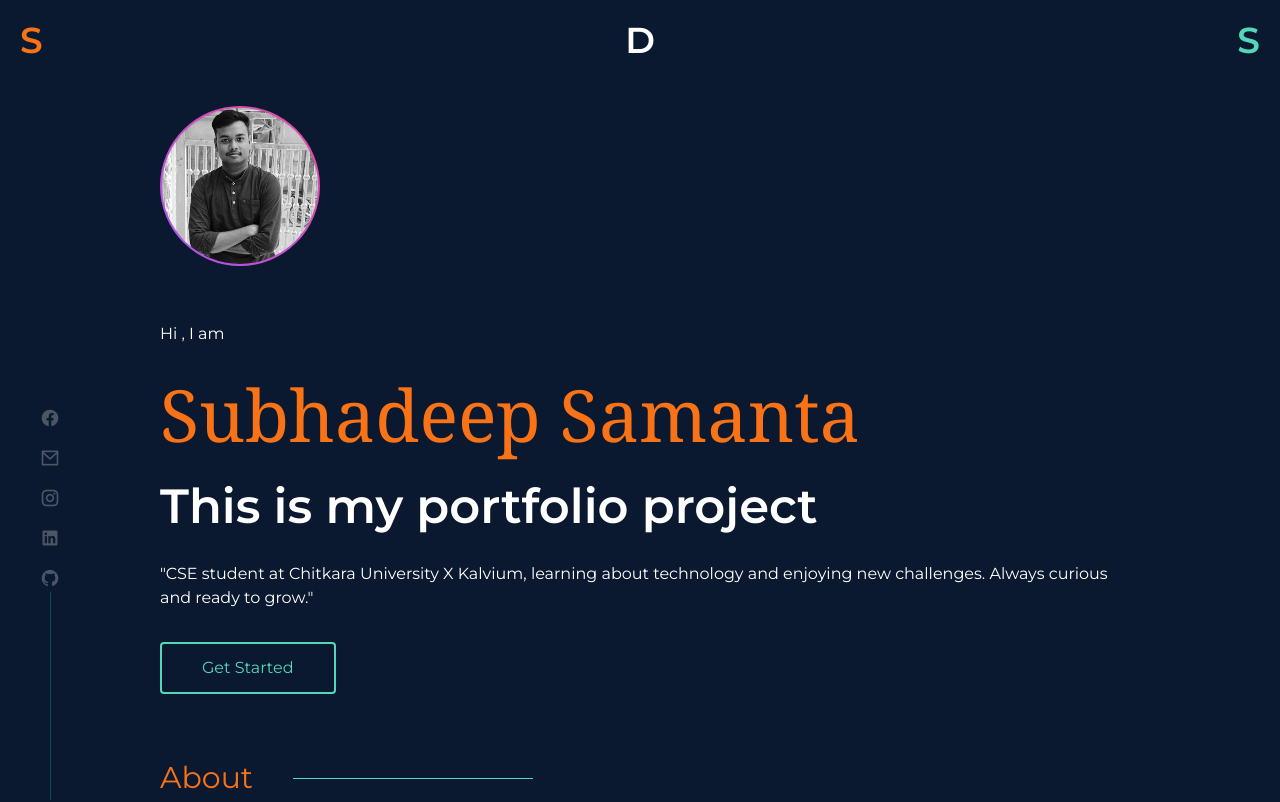
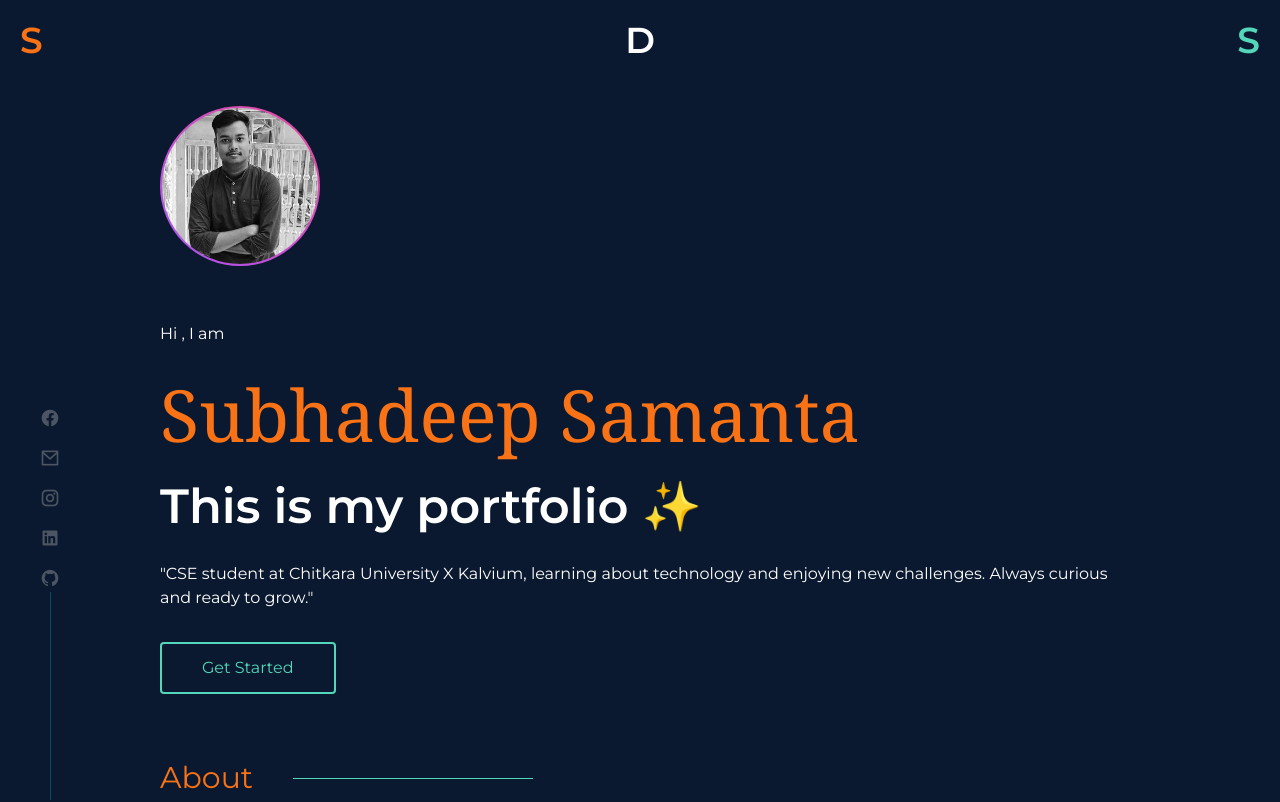
Before and after one commit to Subhadeep-Samanta/portfolio, a React (Create React App) app: page / in a window 1280 px wide. Shown: the top 802 px of the page. Built offline with nearby package versions, Linux system fonts and the light colour scheme; no server answers.

Commit message:
Update MyIntro.js

```diff
--- a/src/pages/Home/MyIntro.js
+++ b/src/pages/Home/MyIntro.js
@@ -17,7 +17,7 @@ function MyIntro() {
         Subhadeep Samanta
       </h1>
       <h1 className="text-5xl sm:text-3xl text-white font-semibold">
-        This is my portfolio project
+        This is my portfolio ✨
       </h1>
       <p className="text-white">
         "CSE student at Chitkara University X Kalvium, learning about technology
```
